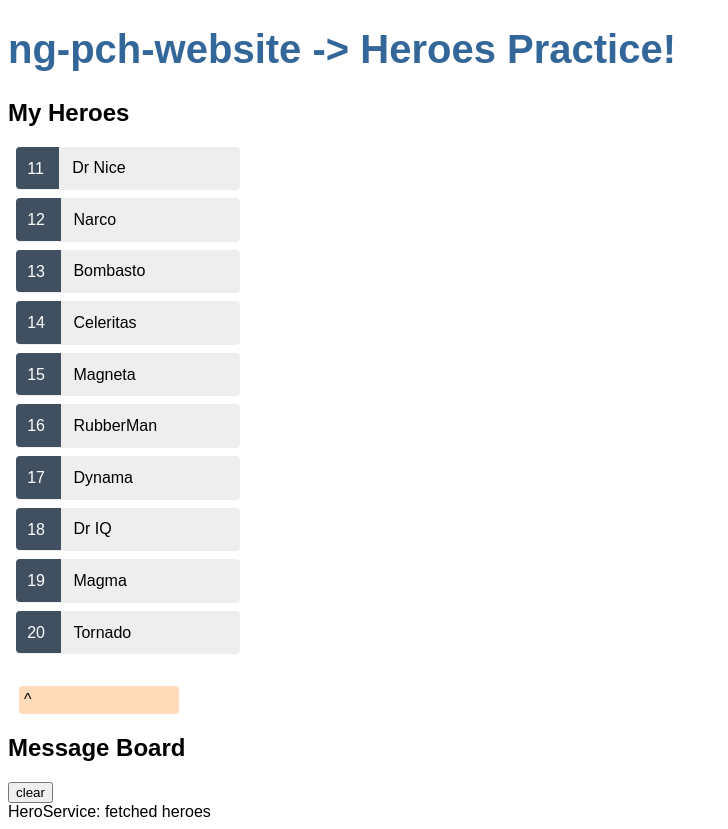
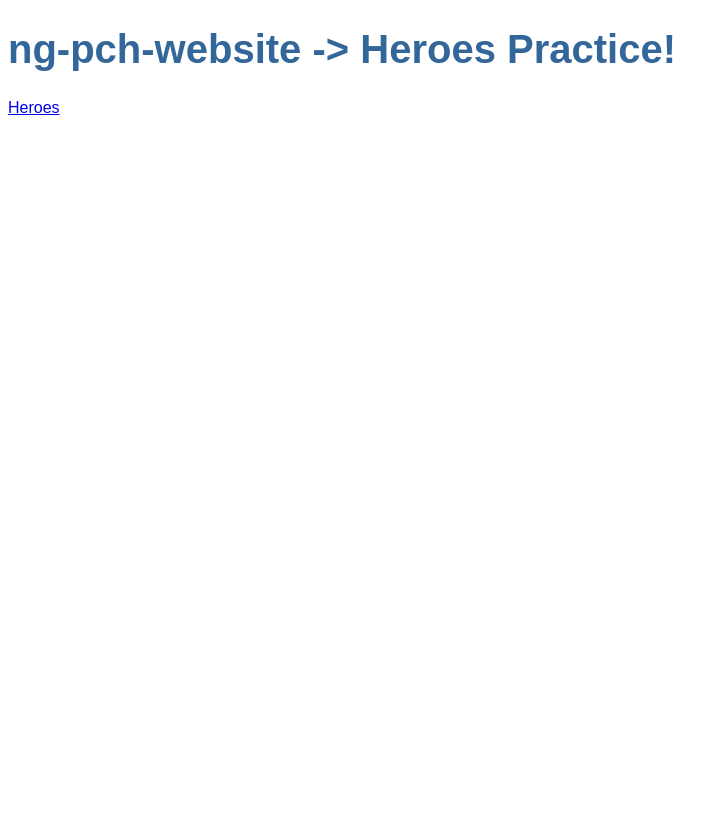
Before and after one commit to star83424/ng-pch-website, an Angular app in the folder ng-pch-website/: page / in a window 1280 px wide. Shown: the whole page, without its empty margins (0-728 px from the left). After the commit the page ends 800 px from the top, so only its background shows below. Built offline with nearby package versions, Linux system fonts and the light colour scheme.

Commit message:
Add Router Module and router-outlet

```diff
--- a/ng-pch-website/src/app/app-routing.module.ts
+++ b/ng-pch-website/src/app/app-routing.module.ts
@@ -1,8 +1,11 @@
 import { NgModule } from '@angular/core';
 import { Routes, RouterModule } from '@angular/router';
+import { HeroesComponent } from './heroes/heroes.component';
 
 
-const routes: Routes = [];
+const routes: Routes = [
+  {path: 'heroes', component: HeroesComponent}
+];
 
 @NgModule({
   imports: [RouterModule.forRoot(routes)],
--- a/ng-pch-website/src/app/app.component.html
+++ b/ng-pch-website/src/app/app.component.html
@@ -1,5 +1,8 @@
 <h1>
   {{title}}
 </h1>
-<app-heroes></app-heroes>
+<nav>
+  <a routerLink="/heroes">Heroes</a>
+</nav>
+<router-outlet></router-outlet>
 <app-messages></app-messages>
```
